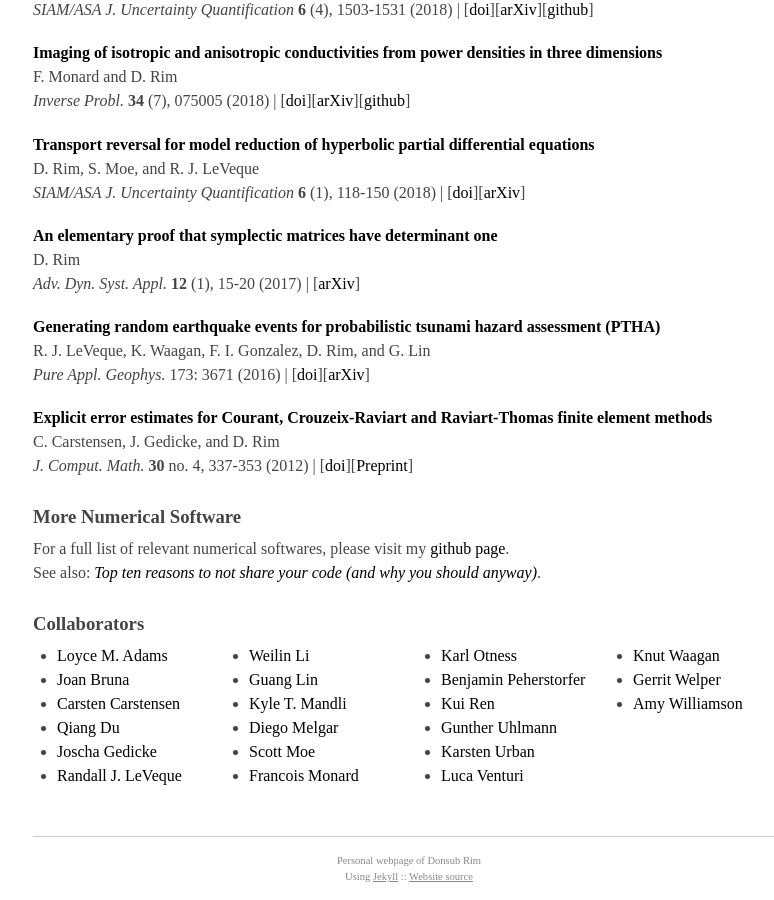
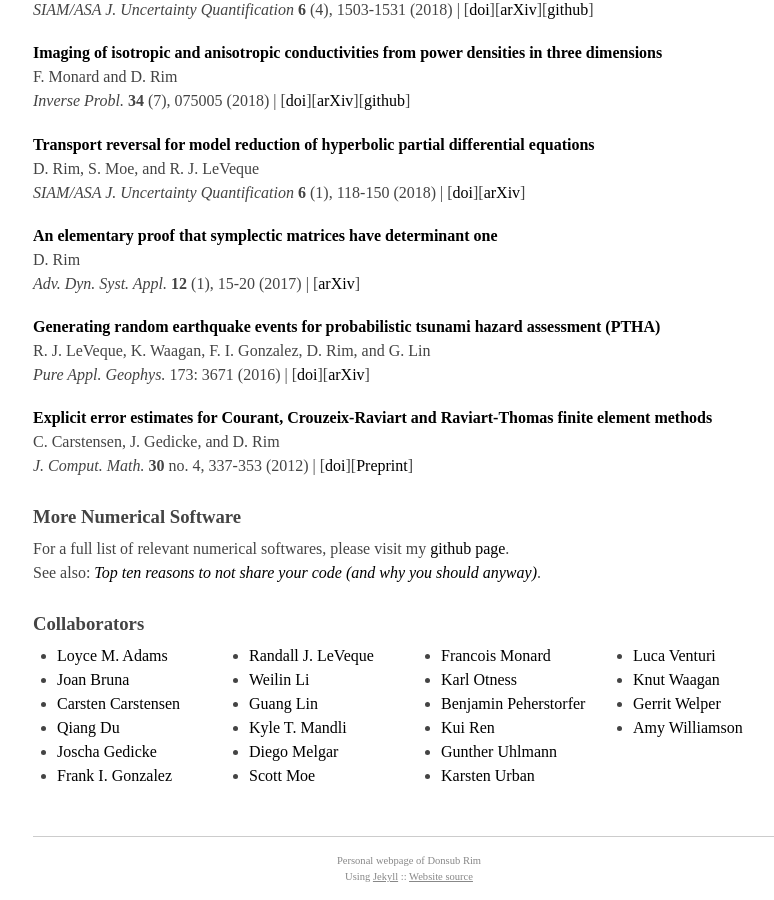
Before and after one commit to dsrim/dsrim.github.io, a Jekyll site: the page built from index.md, in a window 1280 px wide and 900 px high, scrolled down 1363 px. Shown: the whole window, without its empty margins (231-1005 px from the left). Built offline with Jekyll 4.4.1, drawn with Linux system fonts in a browser that asks for light colours.

Commit message:
adding collaborator

```diff
--- a/index.md
+++ b/index.md
@@ -17,6 +17,9 @@ people:
 
     - name:     "Joscha Gedicke"
       webpage:  "https://ins.uni-bonn.de/staff/gedicke"
+
+    - name:     "Frank I. Gonzalez"
+      webpage:  "https://www.washington.edu/news/people/frank-gonzalez/"
 
     - name:     "Randall J. LeVeque"
       webpage:  "https://faculty.washington.edu/rjl"
```
Also changed, not shown: 1 other file.
